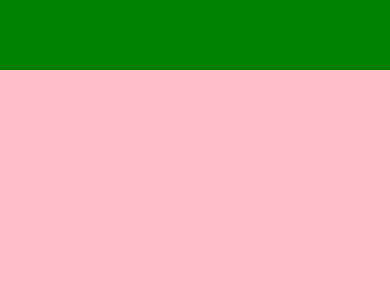
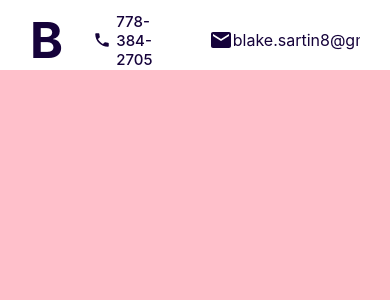
Before and after one commit to BlakeSartin/Portfolio, a React (Create React App) app in the folder portfolio/: page / in a window 390 px wide. Shown: the top 300 px of the page. Built offline with nearby package versions, Linux system fonts and the light colour scheme.

Commit message:
install material ui icons, add logo and email, and phone

```diff
--- a/portfolio/package.json
+++ b/portfolio/package.json
@@ -3,6 +3,8 @@
   "version": "0.1.0",
   "private": true,
   "dependencies": {
+    "@material-ui/core": "^4.12.4",
+    "@material-ui/icons": "^4.11.3",
     "@testing-library/jest-dom": "^5.16.4",
     "@testing-library/react": "^13.3.0",
     "@testing-library/user-event": "^13.5.0",
--- a/portfolio/src/App.scss
+++ b/portfolio/src/App.scss
@@ -9,6 +9,7 @@
   position: relative;
   scroll-snap-type: y mandatory;
   top: 70px;
+  scroll-behavior: smooth;
   scrollbar-width: none; //for firefox
   &::-webkit-scrollbar{
     display: none;
--- a/portfolio/src/components/Contact.js
+++ b/portfolio/src/components/Contact.js
@@ -3,7 +3,7 @@ import "./Contact.scss"
 
 export default function Contact() {
   return (
-    <div className="contact">
+    <div className="contact" id='contact'>
     </div>
   )
 }
--- a/portfolio/src/components/Intro.js
+++ b/portfolio/src/components/Intro.js
@@ -2,7 +2,7 @@ import "./Intro.scss"
 
 export default function Intro() {
   return(
-    <div className="intro">
+    <div className="intro" id="intro">
       </div>
   )
 }
--- a/portfolio/src/components/Portfolio.js
+++ b/portfolio/src/components/Portfolio.js
@@ -2,7 +2,7 @@ import "./Portfolio.scss"
 
 export default function Portfolio() {
   return(
-    <div className="portfolio">
+    <div className="portfolio" id="portfolio">
       </div>
   )
 }
--- a/portfolio/src/components/Testimonials.js
+++ b/portfolio/src/components/Testimonials.js
@@ -2,7 +2,7 @@ import "./Testimonials.scss"
 
 export default function Testimonials() {
   return(
-    <div className="testimonials">
+    <div className="testimonials" id="testimonials">
       </div>
   )
 }
--- a/portfolio/src/components/Topbar.js
+++ b/portfolio/src/components/Topbar.js
@@ -1,9 +1,24 @@
 import "./Topbar.scss"
+import {Phone, Mail} from '@material-ui/icons'
 
 export default function Topbar() {
   return(
     <div className="topbar">
+      <div className="wrapper">
+      <div className="left">
+        <a href="#intro" className="logo">B.</a>
+        <div className="itemcontainer">
+          <Phone className="icon"/>
+          <span>778-384-2705</span>
+          </div>
+          <div className="itemcontainer"></div>
+          <Mail className="icon"/>
+          <span>blake.sartin8@gmail.com</span>
+          </div>
+        </div>
+      <div className="right">
 
+        </div>
       </div>
   )
 }
--- a/portfolio/src/components/Topbar.scss
+++ b/portfolio/src/components/Topbar.scss
@@ -1,8 +1,46 @@
+@import "../global.scss";
+
 .topbar{
   height: 70px;
   width: 100%;
-  background-color: green;
+  background-color: white;
+  color: $mainColor;
   position: fixed;
   top: 0;
   z-index: 2;
 }
+
+.wrapper{
+  padding: 10px 30px;
+  display: flex;
+  align-items: center;
+  justify-content: space-between;
+}
+
+.left{
+  display: flex;
+  align-items: center;
+}
+
+.logo {
+  font-size: 50px;
+  font-weight: 700;
+  text-decoration: none;
+  color: inherit;
+}
+
+.itemcontainer{
+  display: flex;
+  align-items: center;
+  margin-left: 30px;
+
+  .icon{
+    font-size: 18px;
+    margin-right: 5px;
+  }
+
+  span{
+    font-size: 15px;
+    font-weight: 500;
+  }
+}
--- a/portfolio/src/components/Works.js
+++ b/portfolio/src/components/Works.js
@@ -2,7 +2,7 @@ import "./Works.scss"
 
 export default function Works() {
   return(
-    <div className="works">
+    <div className="works" id="works">
 
       </div>
   )
--- /dev/null
+++ b/portfolio/src/global.scss
@@ -0,0 +1 @@
+$mainColor: #15023a
```
Also changed, not shown: 1 other file (tests, documents, lock files or other folders).
